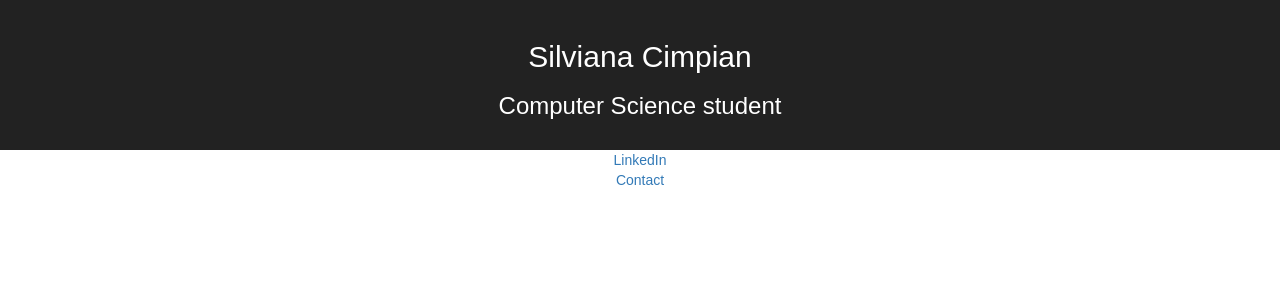
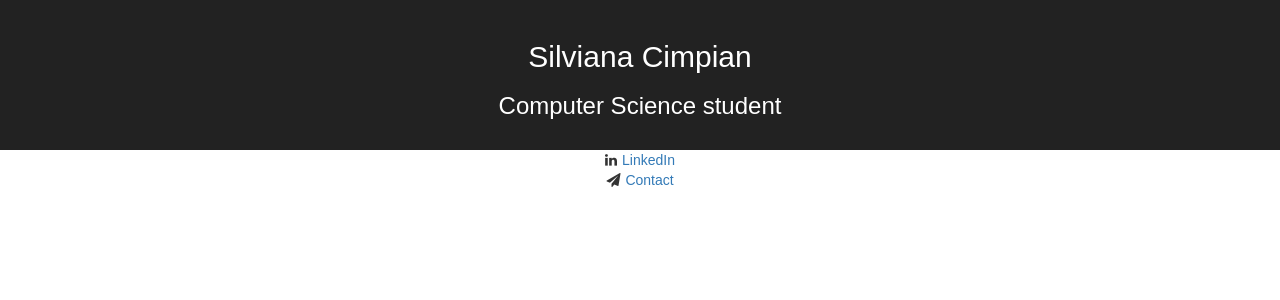
Before and after one commit to silvianacmp/silvianacmp.github.io, a React (Create React App) app: page / in a window 1280 px wide. Shown: the top 300 px of the page. Built offline with nearby package versions, Linux system fonts and the light colour scheme.

Commit message:
Add icons to the list of links.

```diff
--- a/package.json
+++ b/package.json
@@ -5,7 +5,8 @@
   "dependencies": {
     "react": "^15.4.2",
     "react-dom": "^15.4.2",
-    "bootstrap": "^3.3.7"
+    "bootstrap": "^3.3.7",
+    "font-awesome": "4.7.0"
   },
   "devDependencies": {
     "react-scripts": "0.9.5"
--- a/src/App.css
+++ b/src/App.css
@@ -13,3 +13,11 @@
   display: flex;
   flex-direction: column;
 }
+
+li {
+  list-style-type: none;
+}
+
+i {
+  margin-right: 5px;
+}
--- a/src/App.js
+++ b/src/App.js
@@ -1,6 +1,7 @@
 import React, {Component} from 'react';
 import './App.css';
 import 'bootstrap/dist/css/bootstrap.css'
+import 'font-awesome/css/font-awesome.css'
 
 
 class App extends Component {
@@ -12,8 +13,10 @@ class App extends Component {
                     <h3>Computer Science student</h3>
                 </div>
                 <div className="links">
-                    <a href="https://www.linkedin.com/in/silviana-ioana-cimpian/">LinkedIn</a>
-                    <a href="mailto:silvianacimpian@gmail.com">Contact</a>
+                    <list>
+                        <li><i className="fa fa-linkedin" aria-hidden="true"></i><a href="https://www.linkedin.com/in/silviana-ioana-cimpian/">LinkedIn</a></li>
+                        <li><i className="fa fa-paper-plane" aria-hidden="true"></i><a href="mailto:silvianacimpian@gmail.com">Contact</a></li>
+                    </list>
                 </div>
             </div>
         );
```
